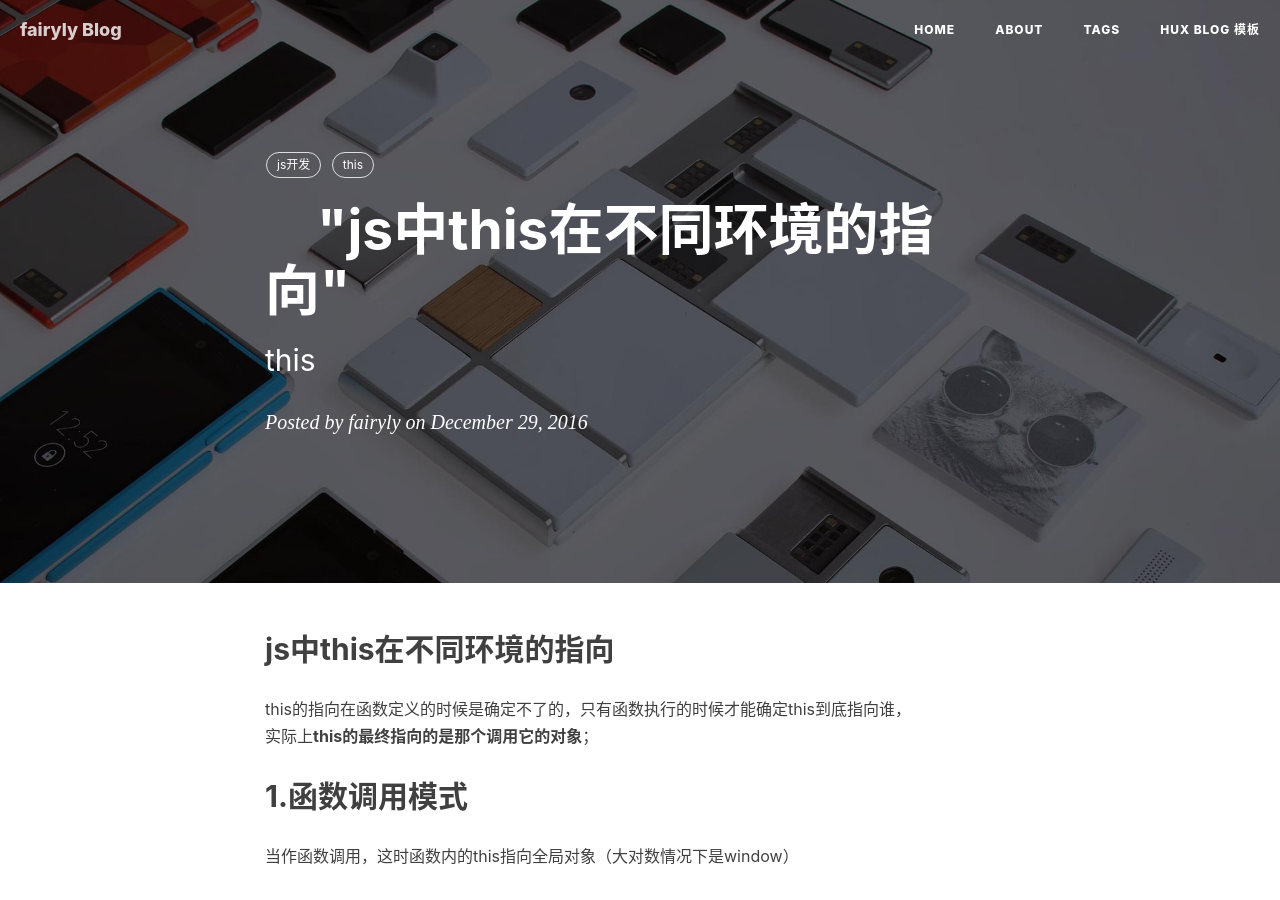
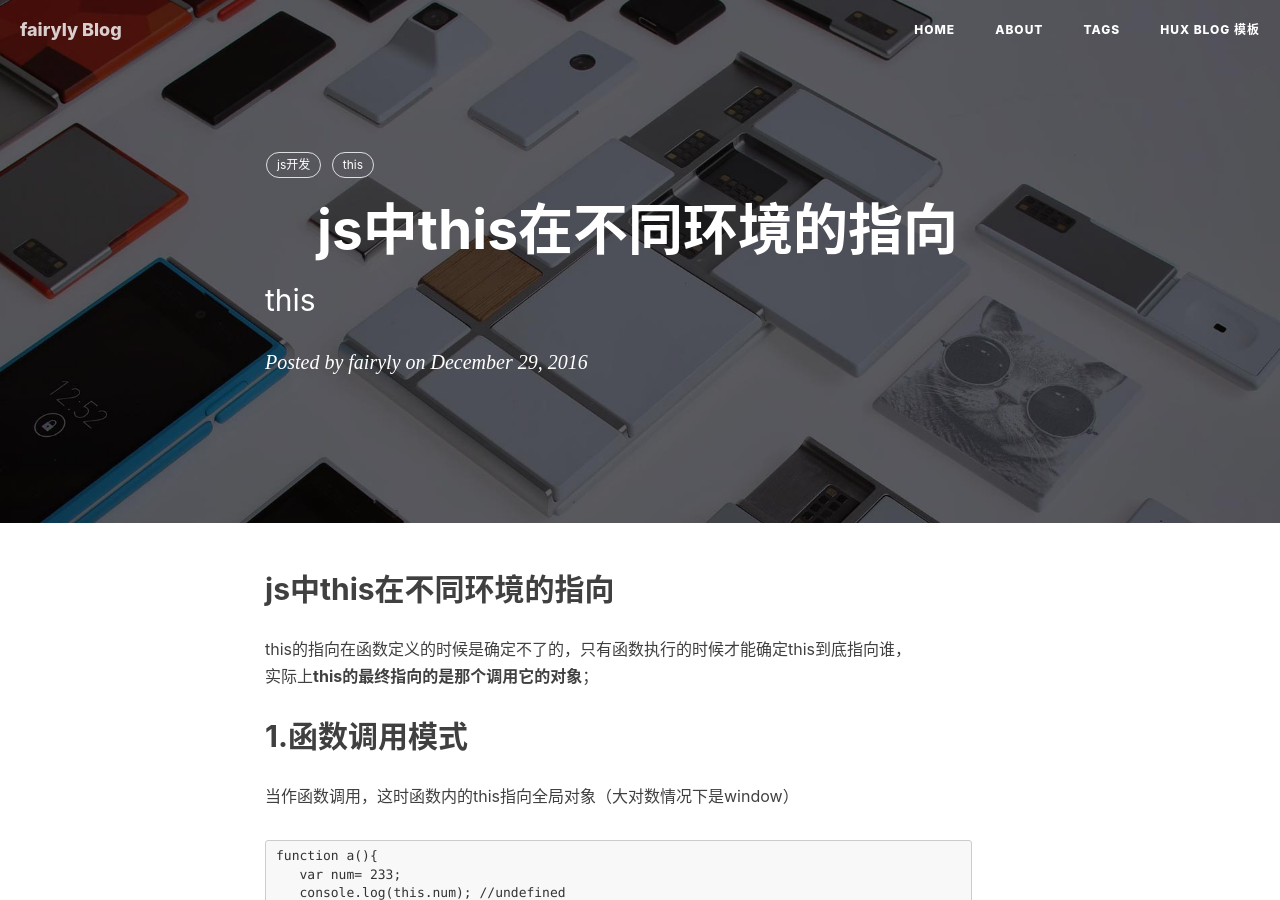
Before and after one commit to fairyly/myblog, a Jekyll site: the page built from _posts/2016-12-29-js-this.markdown, in a window 1280 px wide and 900 px high. Built offline with Jekyll 4.4.1, drawn with Linux system fonts in a browser that asks for light colours; nearby versions of some CDN libraries; comment, search, counter and statistics services are not loaded.

```diff
--- a/_posts/2016-12-29-js-this.markdown
+++ b/_posts/2016-12-29-js-this.markdown
@@ -1,6 +1,6 @@
 ---
 layout:     post
-title:      "js中this在不同环境的指向"
+title:      js中this在不同环境的指向
 subtitle:   "this"
 date:       2016-12-29
 author:     "fairyly"
```
